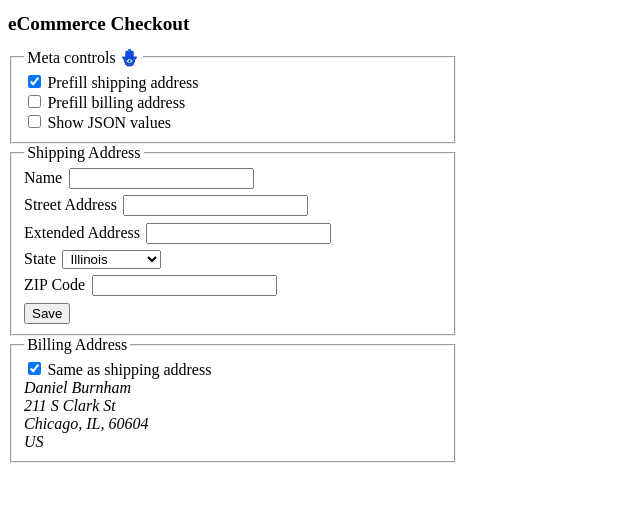
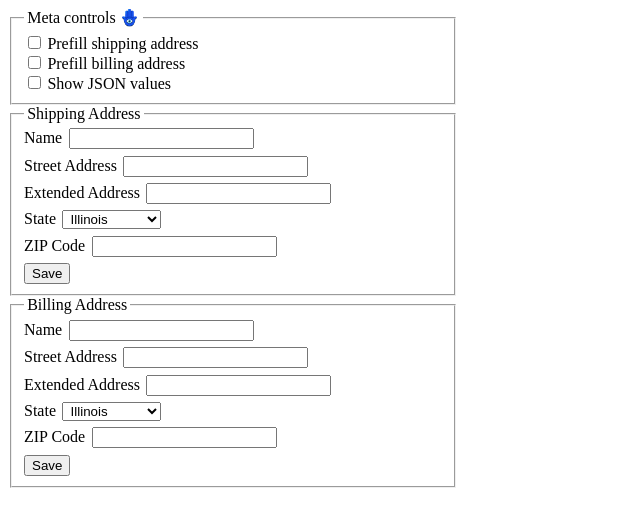
Before and after one commit to jocmp/billing-billing, a React (Create React App) app: page / in a window 1280 px wide. Both pictures are taken after a click on the checkbox "Prefill shipping address". Shown: the top 526 px of the page, without its empty margins (0-640 px from the left). Built offline with nearby package versions, Linux system fonts and the light colour scheme.

Commit message:
Get demo working end-to-end

```diff
--- a/src/BillingAddressForm.tsx
+++ b/src/AddressForm.tsx
@@ -5,20 +5,30 @@
 
 interface Props {
   address: Address;
-  showButtons: boolean;
 }
 
-export function BillingAddressForm({
-  address,
-  showButtons
-}: Props) {
+/**
+ * Example shipping address form.
+ *
+ * Internal logic to show or display a shipping address is slightly different
+ * than the billing address since it does not have the ability
+ * to fallback to a second address like the "billing as shipping"
+ * option.
+ */
+export function AddressForm({ address }: Props) {
   const [isEditing, setEditing] = React.useState(false);
 
   if (!address.isComplete || isEditing) {
     return (
       <>
         <AddressEditor />
-        {showButtons &&
+        <button
+          type="button"
+          onClick={() => alert('Saved address')}
+        >
+          Save
+        </button>
+        {address.isComplete &&
           <button
             type="button"
             onClick={() => setEditing(false)}
@@ -33,7 +43,7 @@
   return (
     <>
       <AddressSummary address={address} />
-      {showButtons &&
+      {address.isComplete &&
         <button
           type="button"
           onClick={() => setEditing(true)}
--- a/src/App.css
+++ b/src/App.css
@@ -4,10 +4,6 @@
   display: flex;
   flex-wrap: wrap;
   gap: 10px;
-}
-
-.site-heading {
-  font-size: 1.2rem;
 }
 
 .layout {
--- a/src/App.tsx
+++ b/src/App.tsx
@@ -30,7 +30,6 @@
 
   return (
     <>
-      <h1 className="site-heading">eCommerce Checkout</h1>
       <div className="main">
         <div className="layout">
 
--- a/src/Layout.tsx
+++ b/src/Layout.tsx
@@ -1,9 +1,6 @@
-import { isEmpty } from "lodash";
-import React from "react";
-import { isShippingEqualToBilling } from "./addressComparator";
-import { BillingAddressForm } from "./BillingAddressForm";
-import { emptyAddress } from "./emptyAddress";
-import { ShippingAddressForm } from "./ShippingAddressForm";
+import { compare } from "./addressComparator";
+import { PrefilledBillingAddressForm } from "./PrefilledBillingAddressForm";
+import { AddressForm } from "./AddressForm";
 import { Address } from "./types";
 
 interface Props {
@@ -14,52 +11,28 @@
 }
 
 export function Layout(props: Props) {
-  const { shippingAddress } = props.data;
-  const defaultBillingAddress = props.data.billingAddress;
+  const { shippingAddress, billingAddress } = props.data;
 
-  const isShippingEqualToDefaultBilling =
-    isShippingEqualToBilling(shippingAddress, defaultBillingAddress);
-  const showCheckbox = !isEmpty(shippingAddress) && isShippingEqualToDefaultBilling;
-  const [isChecked, setChecked] = React.useState(isShippingEqualToDefaultBilling);
-
-  // might need to be inside form itself
-  const [billingAddress, setBillingAddress] = React.useState(defaultBillingAddress);
-
-  function toggleBillingAsShipping() {
-    if (isChecked) {
-      setBillingAddress(emptyAddress);
-    } else {
-      setBillingAddress(defaultBillingAddress);
-    }
-
-    setChecked(!isChecked);
-  }
+  const isBillingSameAsShipping =
+    shippingAddress.isComplete &&
+    compare(shippingAddress, billingAddress);
 
   return (
     <div>
       <fieldset>
         <legend>Shipping Address</legend>
-        <ShippingAddressForm address={shippingAddress} />
+        <AddressForm address={shippingAddress} />
       </fieldset>
       <fieldset>
         <legend>Billing Address</legend>
-        {showCheckbox &&
-          <>
-            <input
-              type="checkbox"
-              id="billing-as-shipping"
-              name="billing-as-shipping"
-              onChange={toggleBillingAsShipping}
-              checked={isChecked}
-            />
-            <label htmlFor="billing-as-shipping">Same as shipping address</label>
-          </>
+        {
+          isBillingSameAsShipping
+            ? <PrefilledBillingAddressForm billingAddress={billingAddress} />
+            : <AddressForm address={billingAddress} />
         }
-        <BillingAddressForm
-          address={billingAddress}
-          showButtons={!showCheckbox}
-        />
       </fieldset>
     </div>
   );
 }
+
+// if shipping is not complete and billing is not complete
--- a/src/MetaControls.tsx
+++ b/src/MetaControls.tsx
@@ -1,5 +1,5 @@
 import { isEmpty } from "lodash";
-import { isShippingEqualToBilling } from "./addressComparator";
+import { compare } from "./addressComparator";
 import { Address } from "./types";
 import * as database from './database';
 import { emptyAddress } from "./emptyAddress";
@@ -24,23 +24,23 @@
   showJSONDebug,
   setJSONDebug
 }: Props) {
-  const isPrefilledBillingEqualToShipping = isShippingEqualToBilling(
+  const isBillingSameAsShipping = compare(
     shippingAddress,
     billingAddress
   );
 
   function toggleShippingDefault() {
     const nextShippingAddress =
-      isEmpty(shippingAddress) ?
+      !shippingAddress.isComplete ?
         database.shippingAddress :
         emptyAddress;
 
     onShippingUpdate(nextShippingAddress);
 
     const canUpdateBillingAddress =
-      isPrefilledBillingEqualToShipping ||
-      isShippingEqualToBilling(nextShippingAddress, billingAddress) ||
-      isEmpty(billingAddress);
+      isBillingSameAsShipping ||
+      compare(nextShippingAddress, billingAddress) ||
+      !billingAddress.isComplete;
 
     if (canUpdateBillingAddress) {
       onBillingUpdate(nextShippingAddress);
@@ -48,7 +48,7 @@
   }
 
   function toggleBillingPrefilled() {
-    if (isPrefilledBillingEqualToShipping) {
+    if (isBillingSameAsShipping) {
       onBillingUpdate(database.billingAddress);
     } else {
       onBillingUpdate(shippingAddress);
@@ -69,7 +69,7 @@
             id="shipping-default"
             name="shipping-default"
             onChange={toggleShippingDefault}
-            checked={!isEmpty(shippingAddress)}
+            checked={shippingAddress.isComplete}
           />
           <label htmlFor="shipping-default">Prefill shipping address</label>
         </div>
@@ -79,7 +79,7 @@
             id="billing-prefilled"
             name="billing-prefilled"
             onChange={toggleBillingPrefilled}
-            checked={!isPrefilledBillingEqualToShipping}
+            checked={!isBillingSameAsShipping}
           />
           <label htmlFor="billing-prefilled">Prefill billing address</label>
         </div>
--- /dev/null
+++ b/src/PrefilledBillingAddressForm.tsx
@@ -0,0 +1,43 @@
+import React from "react";
+import { AddressEditor } from "./AddressEditor";
+import { AddressSummary } from "./AddressSummary";
+import { emptyAddressEntry } from "./emptyAddress";
+import { Address, AddressEntry } from "./types";
+
+interface Props {
+  billingAddress: Address;
+}
+
+export function PrefilledBillingAddressForm(props: Props) {
+  const [isEditing, setEditing] = React.useState(false);
+  const [, setBillingAddress] = React.useState<AddressEntry>(
+    props.billingAddress
+  );
+
+  function toggleEditing() {
+    if (isEditing) {
+      setBillingAddress(props.billingAddress);
+    } else {
+      setBillingAddress(emptyAddressEntry)
+    }
+    setEditing(!isEditing);
+  }
+
+  return (
+    <>
+      <input
+        type="checkbox"
+        id="billing-as-shipping"
+        name="billing-as-shipping"
+        onChange={toggleEditing}
+        checked={!isEditing}
+      />
+      <label htmlFor="billing-as-shipping">Same as shipping address</label>
+      {
+        isEditing
+          ? <AddressEditor />
+          : <AddressSummary address={props.billingAddress} />
+      }
+    </>
+  );
+}
--- a/src/ShippingAddressForm.tsx
+++ /dev/null
@@ -1,56 +0,0 @@
-import React from "react";
-import { AddressEditor } from "./AddressEditor";
-import { AddressSummary } from "./AddressSummary";
-import { Address } from "./types";
-
-interface Props {
-  address: Address;
-}
-
-/**
- * Example shipping address form.
- *
- * Internal logic to show or display a shipping address is slightly different
- * than the billing address since it does not have the ability
- * to fallback to a second address like the "billing as shipping"
- * option.
- */
-export function ShippingAddressForm({ address }: Props) {
-  const [isEditing, setEditing] = React.useState(false);
-
-  if (!address.isComplete || isEditing) {
-    return (
-      <>
-        <AddressEditor />
-        <button
-          type="button"
-          onClick={() => alert('Saved shipping address')}
-        >
-          Save
-        </button>
-        {address.isComplete &&
-          <button
-            type="button"
-            onClick={() => setEditing(false)}
-          >
-            Cancel
-          </button>
-        }
-      </>
-    );
-  }
-
-  return (
-    <>
-      <AddressSummary address={address} />
-      {address.isComplete &&
-        <button
-          type="button"
-          onClick={() => setEditing(true)}
-        >
-          Edit
-        </button>
-      }
-    </>
-  );
-}
--- a/src/addressComparator.ts
+++ b/src/addressComparator.ts
@@ -1,9 +1,9 @@
 import { isEqual, pick } from "lodash";
 import { Address } from "./types";
 
-export function isShippingEqualToBilling(shippingAddress: Address, billingAddress: Address) {
-  const shippingFields = pick(shippingAddress, comparedFields);
-  const billingFields = pick(billingAddress, comparedFields);
+export function compare(firstAddress: Address, secondAddress: Address) {
+  const shippingFields = pick(firstAddress, comparedFields);
+  const billingFields = pick(secondAddress, comparedFields);
 
   return isEqual(shippingFields, billingFields);
 }
--- a/src/emptyAddress.ts
+++ b/src/emptyAddress.ts
@@ -9,3 +9,13 @@
   countryCode: '',
   isComplete: false,
 };
+
+export const emptyAddressEntry = {
+  contactName: '',
+  streetAddress: '',
+  extendedAddress: '',
+  locality: '',
+  administrativeAreaCode: '',
+  postalCode: '',
+  countryCode: ''
+};
```
